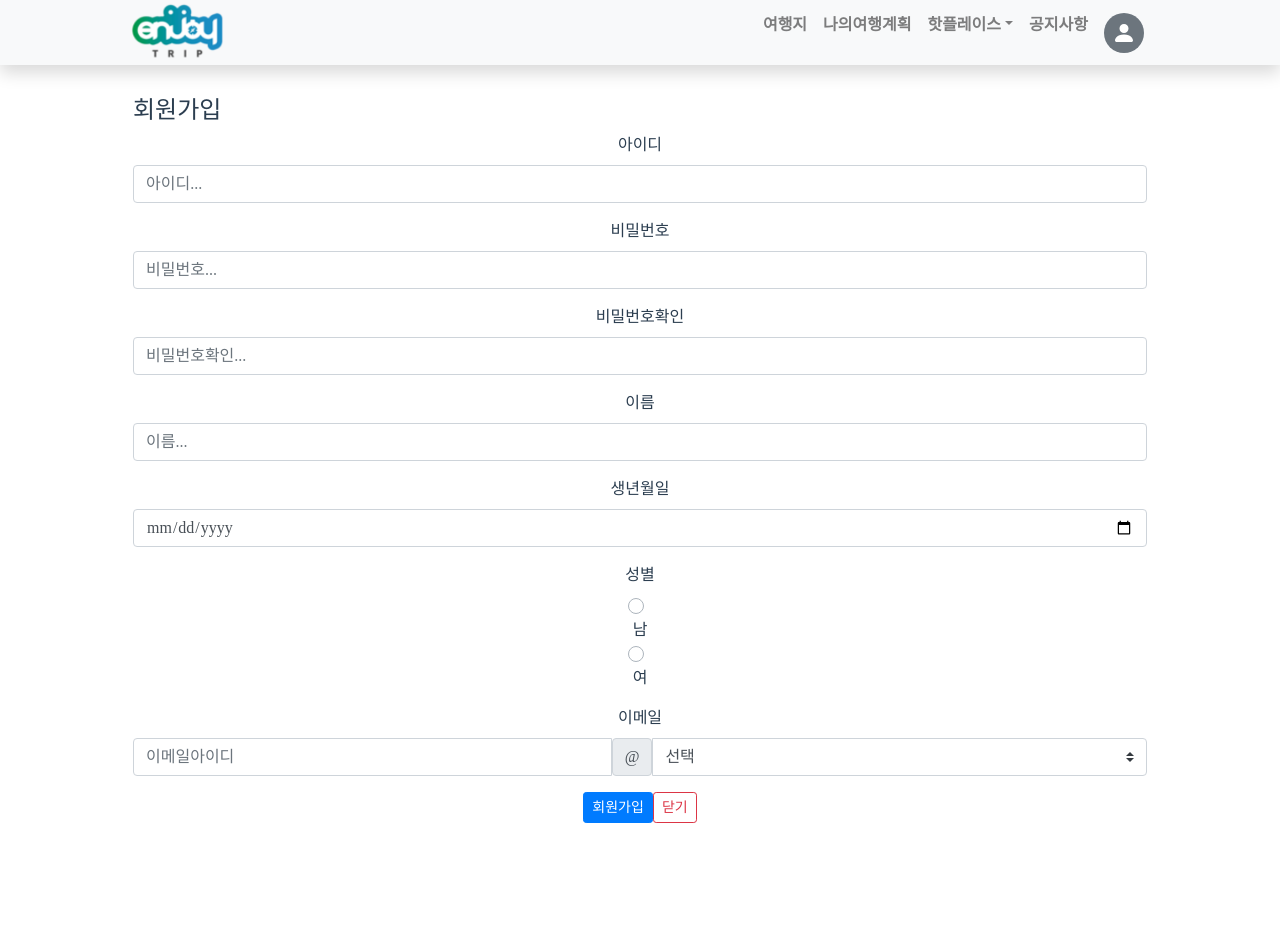
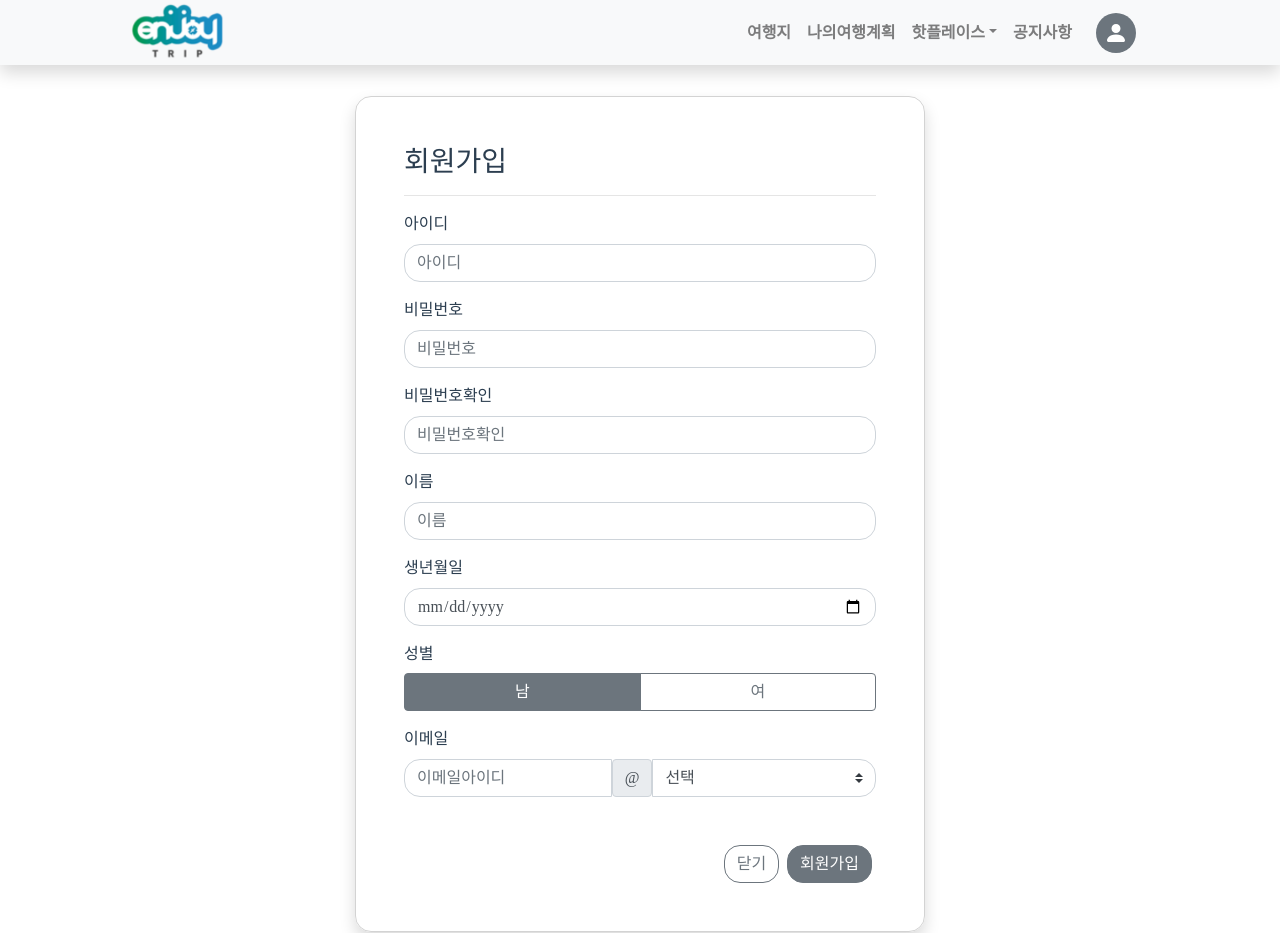
Before and after one commit to joo1yeon/JourneyBuddy, a Vue app in the folder enjoytrip/: page /user/join in a window 1280 px wide. Shown: the top 933 px of the page. Built offline with nearby package versions, Linux system fonts and the light colour scheme; a web font is replaced by a local one.

Commit message:
회원가입 UI 수정

```diff
--- a/enjoytrip/src/App.vue
+++ b/enjoytrip/src/App.vue
@@ -54,7 +54,7 @@ nav a.router-link-exact-active {
 .alignRight {
   text-align: right;
 }
-.radiusImg {
+.borderRadius {
   border-radius: 1em;
 }
 </style>
--- a/enjoytrip/src/components/hotplace/HotplaceDetail.vue
+++ b/enjoytrip/src/components/hotplace/HotplaceDetail.vue
@@ -10,7 +10,7 @@
           src="https://picsum.photos/1024/500/?image=41"
           fluid
           alt="Responsive image"
-          class="radiusImg"
+          class="borderRadius"
         ></b-img>
       </div>
       <div class="col-6">
@@ -84,7 +84,7 @@
     <b-row class="my-5">
       <div class="col-12" style="height: 20em">
         위치
-        <the-map ref="map" class="radiusImg"></the-map>
+        <the-map ref="map" class="borderRadius"></the-map>
       </div>
     </b-row>
     <hr />
@@ -97,7 +97,7 @@
         placeholder="댓글 작성하기"
         rows="3"
         max-rows="6"
-        class="radiusImg"
+        class="borderRadius"
       ></b-form-textarea>
 
       <div class="alignRight my-3">
--- a/enjoytrip/src/components/hotplace/HotplaceWrite.vue
+++ b/enjoytrip/src/components/hotplace/HotplaceWrite.vue
@@ -10,7 +10,7 @@
           :src="previewImage"
           fluid
           alt="Responsive image"
-          class="radiusImg"
+          class="borderRadius"
         ></b-img>
         <div v-else>이미지를 선택해주세요.</div>
       </div>
@@ -53,7 +53,7 @@
         placeholder="상세 내용 작성하기"
         rows="5"
         max-rows="10"
-        class="radiusImg"
+        class="borderRadius"
       ></b-form-textarea>
     </b-row>
 
@@ -61,7 +61,7 @@
     <b-row class="mb-5">
       <div class="col-12" style="height: 20em">
         위치
-        <the-map ref="map" class="radiusImg"></the-map>
+        <the-map ref="map" class="borderRadius"></the-map>
       </div>
     </b-row>
 
--- a/enjoytrip/src/components/user/UserJoin.vue
+++ b/enjoytrip/src/components/user/UserJoin.vue
@@ -1,30 +1,30 @@
 <template>
   <b-container>
-    <div class="m-5 py-5">
-      <div>
-        <div>
-          <h4>회원가입</h4>
-        </div>
-
-        <div>
+    <div class="my-5 py-5 alignLeft">
+      <b-row>
+        <div class="col-3"></div>
+        <div class="col-6 p-5 box shadow">
+          <h3>회원가입</h3>
+          <hr />
           <b-form id="join-form" method="POST">
             <div class="mb-3">
               <label for="question" class="form-label">아이디</label>
               <b-form-input
                 type="text"
-                class="form-control"
+                class="form-control borderRadius"
                 id="register-id"
-                placeholder="아이디..."
+                placeholder="아이디"
                 v-model="user.userId"
+                :state="idState"
               />
             </div>
             <div class="mb-3">
               <label for="question" class="form-label">비밀번호</label>
               <b-form-input
                 type="password"
-                class="form-control"
+                class="form-control borderRadius"
                 id="register-password"
-                placeholder="비밀번호..."
+                placeholder="비밀번호"
                 v-model="user.userPassword"
               />
             </div>
@@ -32,19 +32,20 @@
               <label for="question" class="form-label">비밀번호확인</label>
               <b-form-input
                 type="password"
-                class="form-control"
+                class="form-control borderRadius"
                 id="register-password-confirm"
-                placeholder="비밀번호확인..."
+                placeholder="비밀번호확인"
                 v-model="user.userPasswordConfirm"
+                :state="pwState"
               />
             </div>
             <div class="mb-3">
               <label for="question" class="form-label">이름</label>
               <b-form-input
                 type="text"
-                class="form-control"
+                class="form-control borderRadius"
                 id="register-name"
-                placeholder="이름..."
+                placeholder="이름"
                 v-model="user.userName"
               />
             </div>
@@ -52,27 +53,23 @@
               <label for="birthdate" class="form-label">생년월일</label>
               <b-form-input
                 type="date"
-                class="form-control"
+                class="form-control borderRadius"
                 id="register-birthdate"
                 v-model="user.birthDate"
               />
             </div>
-            <div class="mb-3">
+            <div class="mb-3 btnWidth">
               <b-form-group label="성별">
-                <b-form-radio
-                  id="register-gender-male"
+                <b-form-radio-group
+                  id="register-gender"
                   name="gender"
                   v-model="user.gender"
+                  :options="radioOptions"
                   value="0"
+                  buttons
+                  button-variant="outline-secondary"
+                  class="col-12 mx-0 px-0"
                 />
-                남
-                <b-form-radio
-                  id="register-gender-female"
-                  name="gender"
-                  v-model="user.gender"
-                  value="1"
-                />
-                여
               </b-form-group>
             </div>
             <div class="mb-3">
@@ -80,7 +77,7 @@
               <div class="input-group mb-3">
                 <b-form-input
                   type="text"
-                  class="form-control"
+                  class="form-control borderRadius"
                   id="register-email"
                   placeholder="이메일아이디"
                   v-model="user.emailId"
@@ -89,29 +86,33 @@
                 <b-form-select
                   id="emali-domain"
                   v-model="user.emailDomain"
-                  :options="options"
-                  class="form-select"
+                  :options="selectOptions"
+                  class="form-select borderRadius"
                 />
               </div>
             </div>
           </b-form>
-        </div>
-
-        <div>
+          <div class="mt-5 alignRight">
+            <b-button
+              type="button"
+              class="mx-1 borderRadius"
+              variant="outline-secondary"
+              :to="{ name: 'main' }"
+            >
+              닫기
+            </b-button>
             <b-button
               type="button"
               id="btn-register"
-            class="btn-sm"
-            variant="primary"
+              class="mx-1 borderRadius"
+              variant="secondary"
               @click="join()"
             >
               회원가입
             </b-button>
-          <b-button type="button" class="btn-sm" variant="outline-danger" data-bs-dismiss="modal">
-            닫기
-          </b-button>
           </div>
         </div>
+      </b-row>
     </div>
   </b-container>
 </template>
@@ -129,18 +130,24 @@ export default {
         userPassword: "",
         userName: "",
         birthDate: "",
-        gender: "",
+        gender: "0",
         emailId: "",
         emailDomain: "0",
         registerDate: "",
       },
-      options: [
+      selectOptions: [
         { value: 0, text: "선택" },
         { value: "gmail.com", text: "gmail.com" },
         { value: "naver.com", text: "naver.com" },
         { value: "kakao.com", text: "kakao.com" },
         { value: "ssafy.com", text: "ssafy.com" },
       ],
+      radioOptions: [
+        { text: "남", value: 0 },
+        { text: "여", value: 1 },
+      ],
+      idState: null,
+      pwState: null,
     };
   },
   created() {},
@@ -157,4 +164,15 @@ export default {
 };
 </script>
 
-<style scoped></style>
+<style scoped>
+.box {
+  border-radius: 1em;
+  border: 1px solid lightgrey;
+}
+.btnWidth {
+  margin: 0 auto;
+}
+.borderRadius {
+  border-radius: 1em;
+}
+</style>
```
Also changed, not shown: enjoytrip/src/components/layout/TheNavi.vue (+2 -5 lines). Lines whose indentation alone changed are shown as unchanged.
